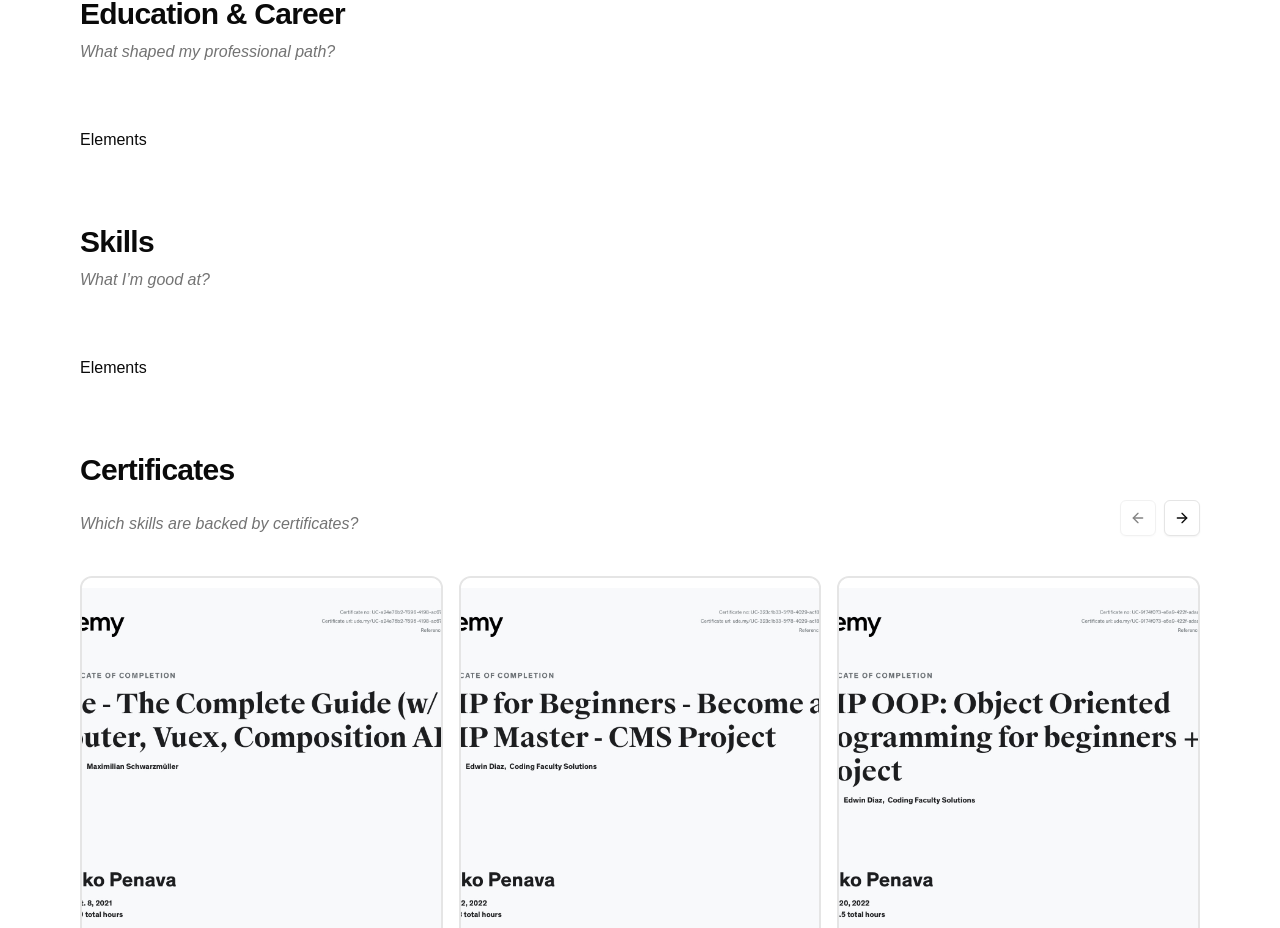
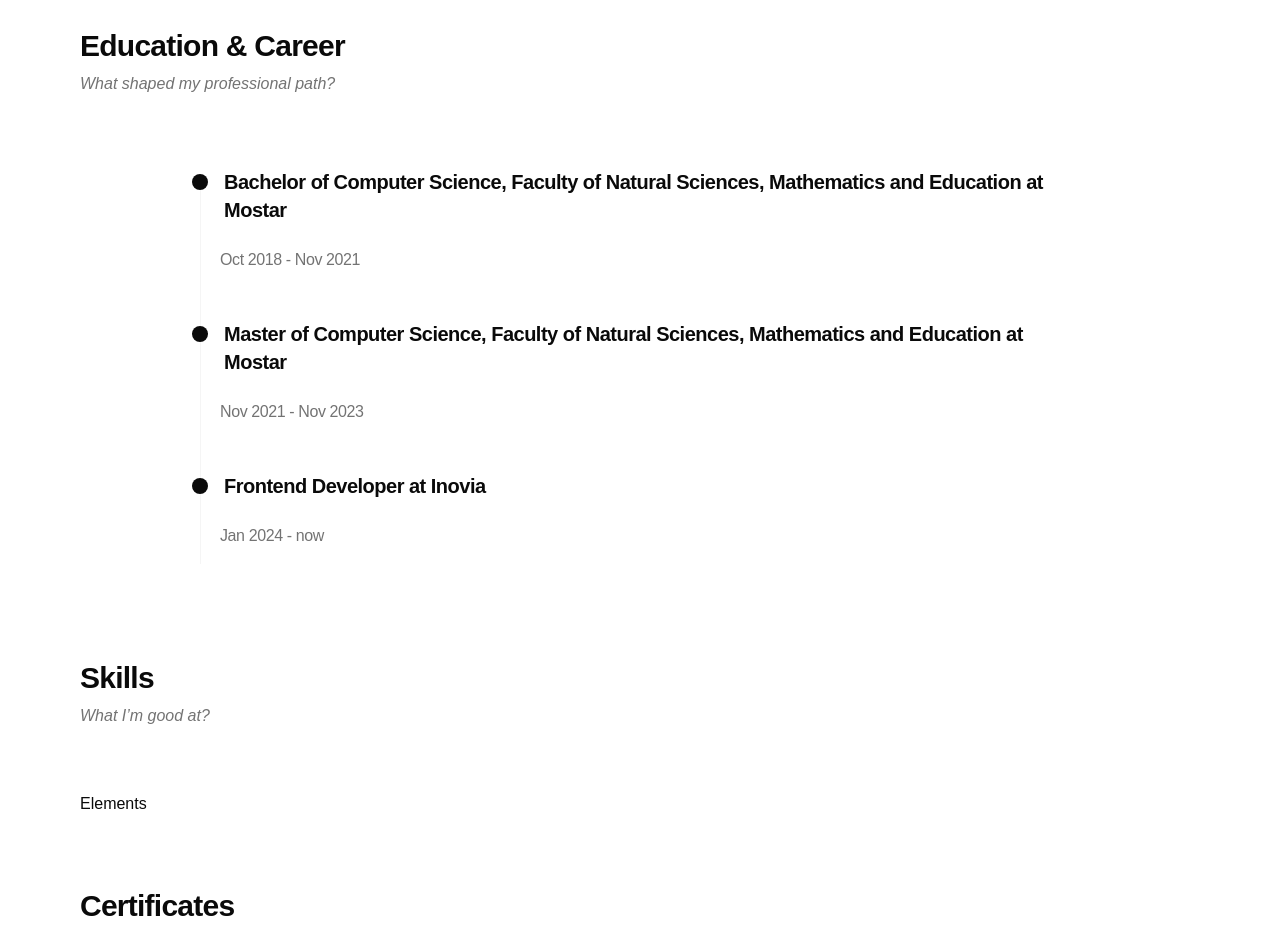
Before and after one commit to MPenava/Portfolio, an Astro site: page / in a window 1280 px wide. Shown: the part 1192-2120 px from the top of the page. Built offline with nearby package versions, Linux system fonts and the light colour scheme; Astro itself is replaced by a stand-in of ours.

Commit message:
feat: education & career section

```diff
--- a/src/components/shared/EducationAndCareer.astro
+++ b/src/components/shared/EducationAndCareer.astro
@@ -1,5 +1,28 @@
 ---
 import { H2, Lead } from "../ui/typography";
+import { Separator } from "@/components/ui/separator";
+
+type TimelineEntry = {
+  date: string;
+  title: string;
+};
+
+const timelineData: TimelineEntry[] = [
+  {
+    date: "Oct 2018 - Nov 2021",
+    title:
+      "Bachelor of Computer Science, Faculty of Natural Sciences, Mathematics and Education at Mostar",
+  },
+  {
+    date: "Nov 2021 - Nov 2023",
+    title:
+      "Master of Computer Science, Faculty of Natural Sciences, Mathematics and Education at Mostar",
+  },
+  {
+    date: "Jan 2024 - now",
+    title: "Frontend Developer at Inovia",
+  },
+];
 ---
 
 <section id="education" class="scroll-mt-24">
@@ -7,5 +30,28 @@ import { H2, Lead } from "../ui/typography";
     <H2>Education & Career</H2>
     <Lead>What shaped my professional path?</Lead>
   </div>
-  <div>Elements</div>
+  <div>
+    <div class="container">
+      <div class="relative mx-auto max-w-4xl">
+        <Separator
+          orientation="vertical"
+          className="absolute left-2 top-4 bg-muted"
+        />
+        {
+          timelineData.map((entry) => (
+            <div class="relative mb-10 pl-5">
+              <div class="absolute left-0 top-3.5 flex size-4 items-center justify-center rounded-full bg-foreground" />
+              <h4 class="rounded-xl px-3 py-2 text-xl font-bold tracking-tight xl:mb-4">
+                {entry.title}
+              </h4>
+
+              <h5 class="text-md top-3 rounded-xl px-2 tracking-tight text-muted-foreground">
+                {entry.date}
+              </h5>
+            </div>
+          ))
+        }
+      </div>
+    </div>
+  </div>
 </section>
--- a/src/components/shared/ProfileImage.tsx
+++ b/src/components/shared/ProfileImage.tsx
@@ -4,7 +4,7 @@ import mpen from "@/assets/profile/mpen.jpg";
 
 const ProfileImage = () => {
   return (
-    <Avatar className="size-48 border border-8">
+    <Avatar className="size-56 border-8">
       <AvatarImage src={mpen.src} alt="Profile image" />
       <AvatarFallback>Profile image</AvatarFallback>
     </Avatar>
--- a/src/components/shared/ProfileSection.astro
+++ b/src/components/shared/ProfileSection.astro
@@ -19,7 +19,7 @@ import { Calendar } from "lucide-react";
     <div class="flex flex-col items-center gap-8 py-32">
       <ProfileImage client:idle />
       <H1>Marko Penava</H1>
-      <H3>Frontend Developer</H3>
+      <H3>{"<Frontend Developer />"}</H3>
       <Button className="flex w-full md:w-fit"
         ><Calendar />Book a Meeting</Button
       >
```
